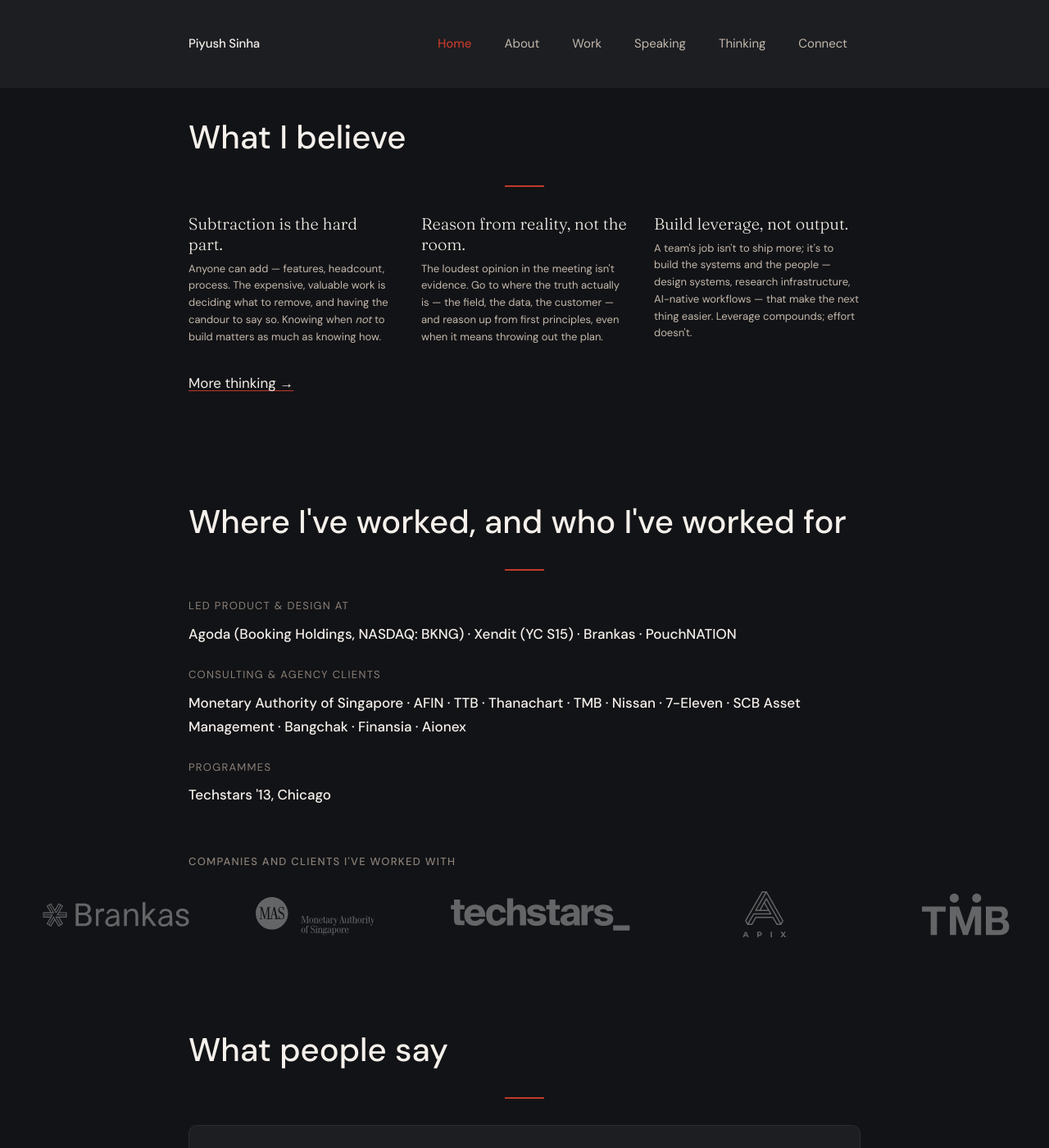
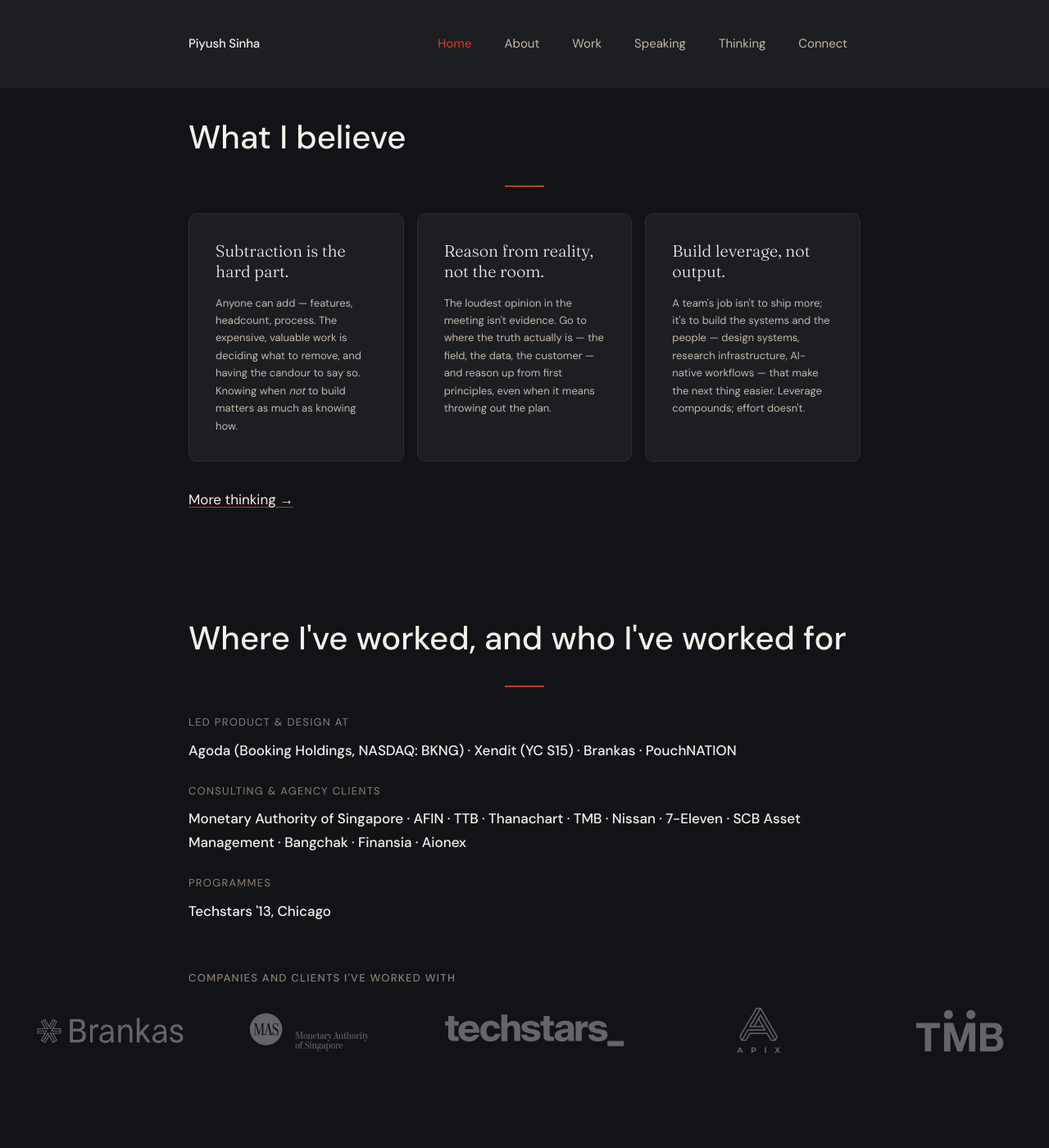
Before and after one commit to piyushsinha/piyushsinha.github.io, a Jekyll site: the page built from index.html, in a window 1280 px wide and 1400 px high, scrolled down 2385 px. Shown: the whole window at 82% size. Built offline with Jekyll 4.4.1, drawn with Linux system fonts in a browser that asks for light colours.

Commit message:
Add files via upload

```diff
--- a/assets/css/styles-v2.css
+++ b/assets/css/styles-v2.css
@@ -222,15 +222,21 @@
 .connect-list__item { line-height: 1.7; }
 .connect-list__item strong { color: var(--color-text-primary); }
 
-/* --- What I believe: principle grid --- */
+/* --- What I believe: principle cards (match capability tiles) --- */
 .beliefs {
   display: grid;
   grid-template-columns: 1fr;
-  gap: var(--space-4);
-  margin-top: var(--space-2);
+  gap: var(--space-2);
+  margin-top: var(--space-4);
 }
 @media (min-width: 768px) {
   .beliefs { grid-template-columns: repeat(3, 1fr); }
+}
+.belief {
+  background-color: var(--color-bg-secondary);
+  border: 1px solid var(--color-border);
+  border-radius: var(--radius-md);
+  padding: var(--space-4);
 }
 .belief__title {
   font-family: var(--font-display);
@@ -238,11 +244,11 @@
   font-size: var(--font-size-h3);
   line-height: var(--leading-tight);
   color: var(--color-text-primary);
-  margin: 0 0 var(--space-1);
+  margin: 0 0 var(--space-2);
 }
 .belief p {
   font-size: var(--font-size-caption);
   color: var(--color-text-secondary);
-  line-height: 1.6;
+  line-height: 1.65;
   margin: 0;
 }
```
